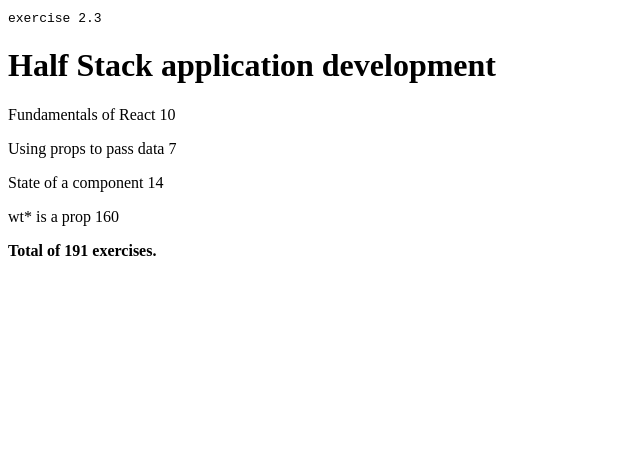
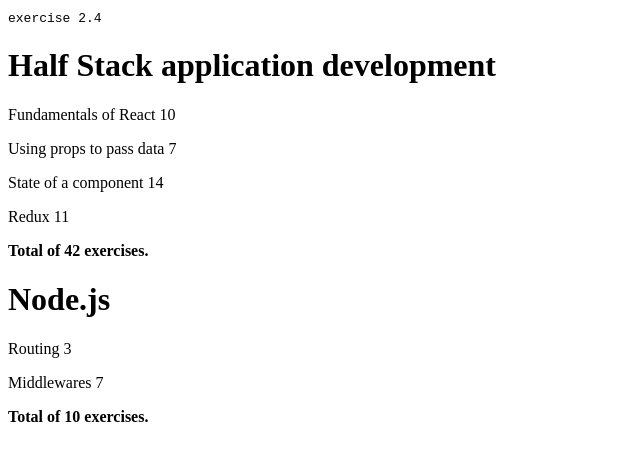
Before and after one commit to lonchanick/fullstackopen, a React (Vite) app in the folder part2/myapp/: page / in a window 1280 px wide. Shown: the top 460 px of the page, without its empty margins (0-640 px from the left). Built offline with nearby package versions, Linux system fonts and the light colour scheme.

Commit message:
exercise2.4 done

```diff
--- a/part2/myapp/src/App.jsx
+++ b/part2/myapp/src/App.jsx
@@ -17,15 +17,16 @@
   </p>
 )
 
-const Total = ({course}) => {
+export const Total = ({course}) => {
   const ex = course.map(el => el.exercises)
   return <strong>Total of {ex.reduce((acc,n)=> acc+n)} exercises.</strong>
 }
 
 const App = () => {
-  const course = {
+  const courses = [
+    {
+      name: 'Half Stack application development',
       id: 1,
-    name: 'Half Stack application development',
       parts: [
         {
           name: 'Fundamentals of React',
@@ -43,17 +44,34 @@
           id: 3
         },
         {
-        name: 'wt* is a prop',
-        exercises: 160,
+          name: 'Redux',
+          exercises: 11,
           id: 4
         }
       ]
+    },
+    {
+      name: 'Node.js',
+      id: 2,
+      parts: [
+        {
+          name: 'Routing',
+          exercises: 3,
+          id: 1
+        },
+        {
+          name: 'Middlewares',
+          exercises: 7,
+          id: 2
         }
+      ]
+    }
+  ]
 
   return (
     <>
-      <Course course={course} />
-      <Total course={course.parts} />
+      <span><code>exercise 2.4</code></span>
+      {courses.map(c => <Course key={c.id} course={c} /> )}
     </>
   )
 }
--- a/part2/myapp/src/components/Course.jsx
+++ b/part2/myapp/src/components/Course.jsx
@@ -1,12 +1,13 @@
+import {Total} from '../App'
 
 const Course = ({course})=>{
     // console.log(course)
-    const {id,name,parts} = course;
+    const {id,name,parts} = course
     return(
         <div>
-            <span><code>exercise 2.3</code></span>
             <h1 key={id}>{name}</h1>
             {parts.map(el => <p key={el.id}>{el.name} {el.exercises}</p>)}
+            <Total course = {parts} />
         </div>
     )
 }
```
Lines whose indentation alone changed are shown as unchanged.
